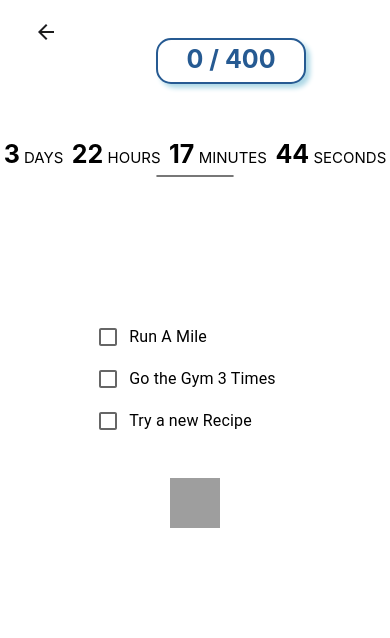
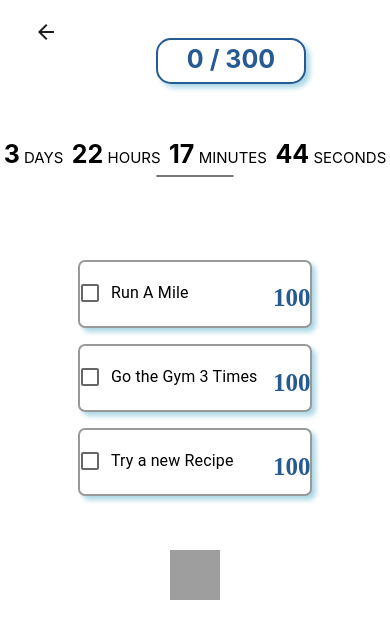
Before and after one commit to ETS-ReactNative4/Challenge.me, a React Native app in the folder frontend/: screen /Home in a window 390 px wide. Shown: the top 638 px of the page. Built offline with nearby package versions, Linux system fonts and the light colour scheme; grey boxes are pictures that could not be loaded.

Commit message:
DEMO READY

```diff
--- a/frontend/components/Home.js
+++ b/frontend/components/Home.js
@@ -185,7 +185,42 @@ import FormControlLabel from '@mui/material/FormControlLabel';
     fontSize: 30,
     paddingTop: 10,
     paddingBottom: 12,
-    width: '60%'
+    width: '60%',
+    position: 'absolute',
+    bottom: '60%',
+    left: '20%',
+  },
+  taskItem2: {
+    backgroundColor: '#FFFFFF',
+    borderStyle: 'solid',
+    borderWidth: 2,
+    borderRadius: 7,
+    borderColor: '#999999',
+    boxShadow: "4px 4px 5px lightblue",
+    marginBottom: 10,
+    fontSize: 30,
+    paddingTop: 10,
+    paddingBottom: 12,
+    width: '60%',
+    position: 'absolute',
+    bottom: '50%',
+    left: '20%',
+  },
+  taskItem3: {
+    backgroundColor: '#FFFFFF',
+    borderStyle: 'solid',
+    borderWidth: 2,
+    borderRadius: 7,
+    borderColor: '#999999',
+    boxShadow: "4px 4px 5px lightblue",
+    marginBottom: 10,
+    fontSize: 30,
+    paddingTop: 10,
+    paddingBottom: 12,
+    width: '60%',
+    position: 'absolute',
+    bottom: '40%',
+    left: '20%',
   },
   hudBar: {
     backgroundColor: "#999999",
@@ -261,7 +296,7 @@ const api = axios.create({
 
         {/*This is a placeholder for the actual value of points the user has*/}
         <Text style = {styles.score}>
-          {points} / 400
+          {points} / 300
         </Text>
 
         <Text style = {styles.numberText} >
@@ -270,10 +305,28 @@ const api = axios.create({
         <Text style = {styles.line}></Text>
 
         <FormGroup>
+          <View style={styles.taskItem}>
           <FormControlLabel control={<Checkbox onClick ={increasePoints}/>} label="Run A Mile" />
+          </View>
+          <View style={styles.taskItem2}>
           <FormControlLabel control={<Checkbox onClick ={increasePoints}/>} label="Go the Gym 3 Times" />
+          </View>
+          <View style={styles.taskItem3}>
           <FormControlLabel control={<Checkbox onClick ={increasePoints}/>} label="Try a new Recipe" />
+          </View>
         </FormGroup>
+
+        <strong style={{fontSize: 25, position: 'absolute', bottom: '63%',left: '70%', color: "#265A92"}}>
+          100
+        </strong>
+        <strong style={{fontSize: 25, position: 'absolute', bottom: '53%',left: '70%', color: "#265A92"}}>
+          100
+        </strong>
+        <strong style={{fontSize: 25, position: 'absolute', bottom: '43%',left: '70%', color: "#265A92"}}>
+          100
+        </strong>
+
+        <br/><br/><br/><br/><br/><br/><br/><br/><br/><br/><br/><br/><br/><br/><br/>
 
 
         {/*Database items get loaded here*/}
```
